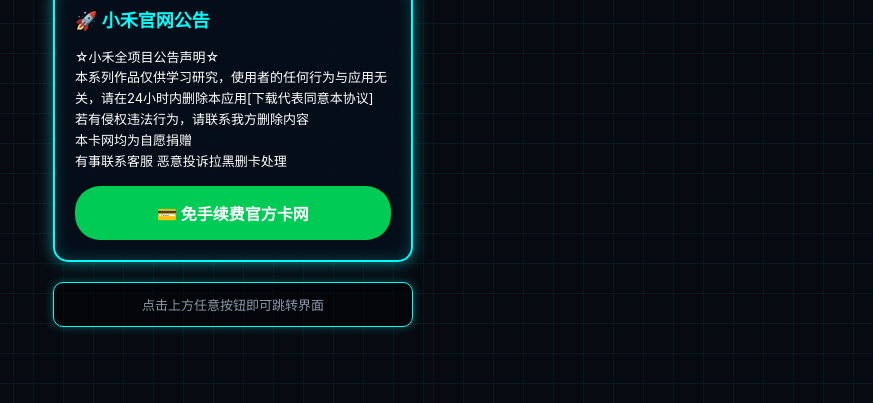
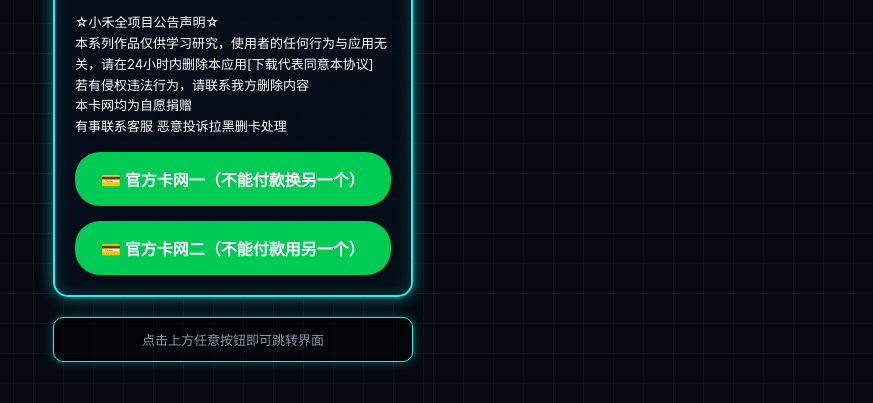
Before and after one commit to xhxh080822/xhxh080822.github.io, a plain HTML site: page index.html in a window 1280 px wide. Shown: the part 277-680 px from the top of the page, without its empty margins (407-1280 px from the left). Drawn offline with Linux system fonts and the light colour scheme.

Commit message:
Add files via upload

```diff
--- a/index.html
+++ b/index.html
@@ -137,7 +137,8 @@
             </div>
 
             <!-- 按钮组 -->
-            <a href="https://k.08ka.top/Lbj" class="btn btn-green">💳 免手续费官方卡网</a>
+            <a href="https://k.08ka.top/Lbj" class="btn btn-green">💳 官方卡网一（不能付款换另一个）</a>
+            <a href="https://q3g.66url.cn/d6i" class="btn btn-green">💳 官方卡网二（不能付款用另一个）</a>
         </div>
 
         <!-- 底部提示 -->
```
